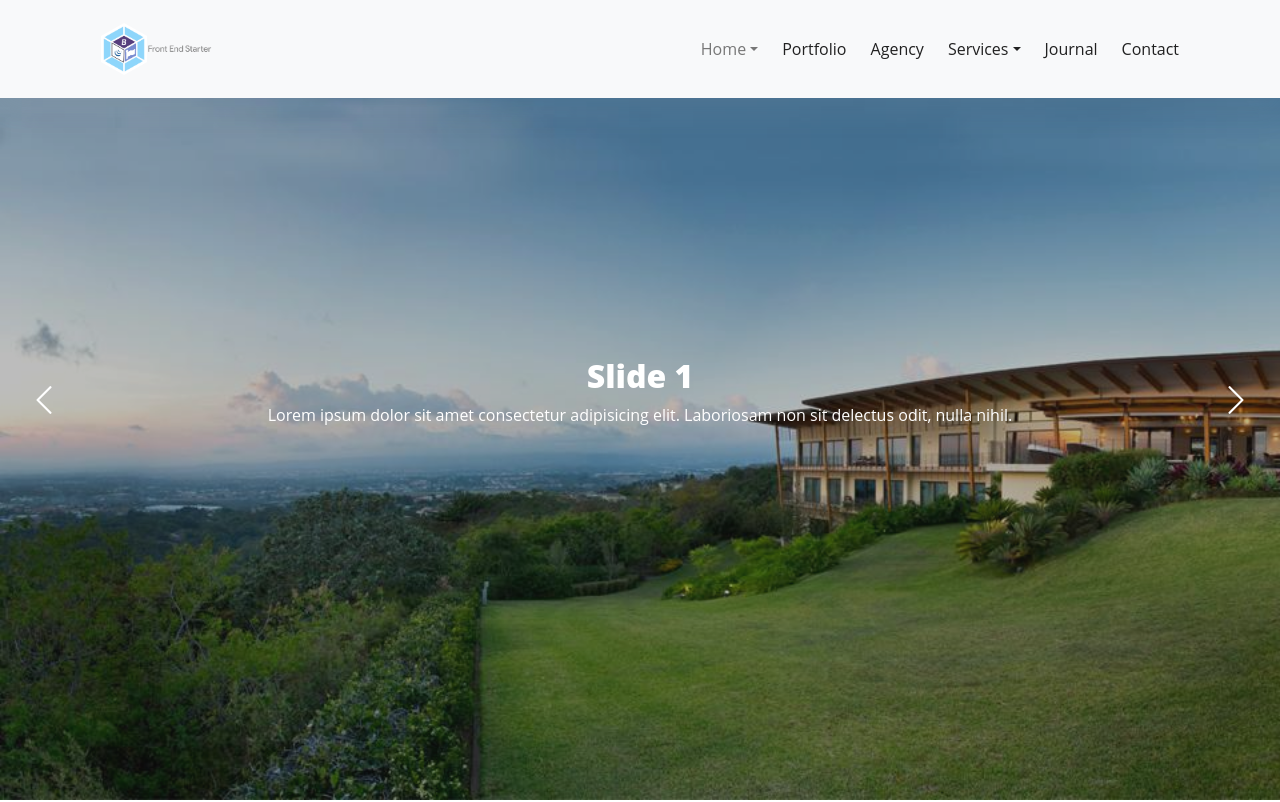
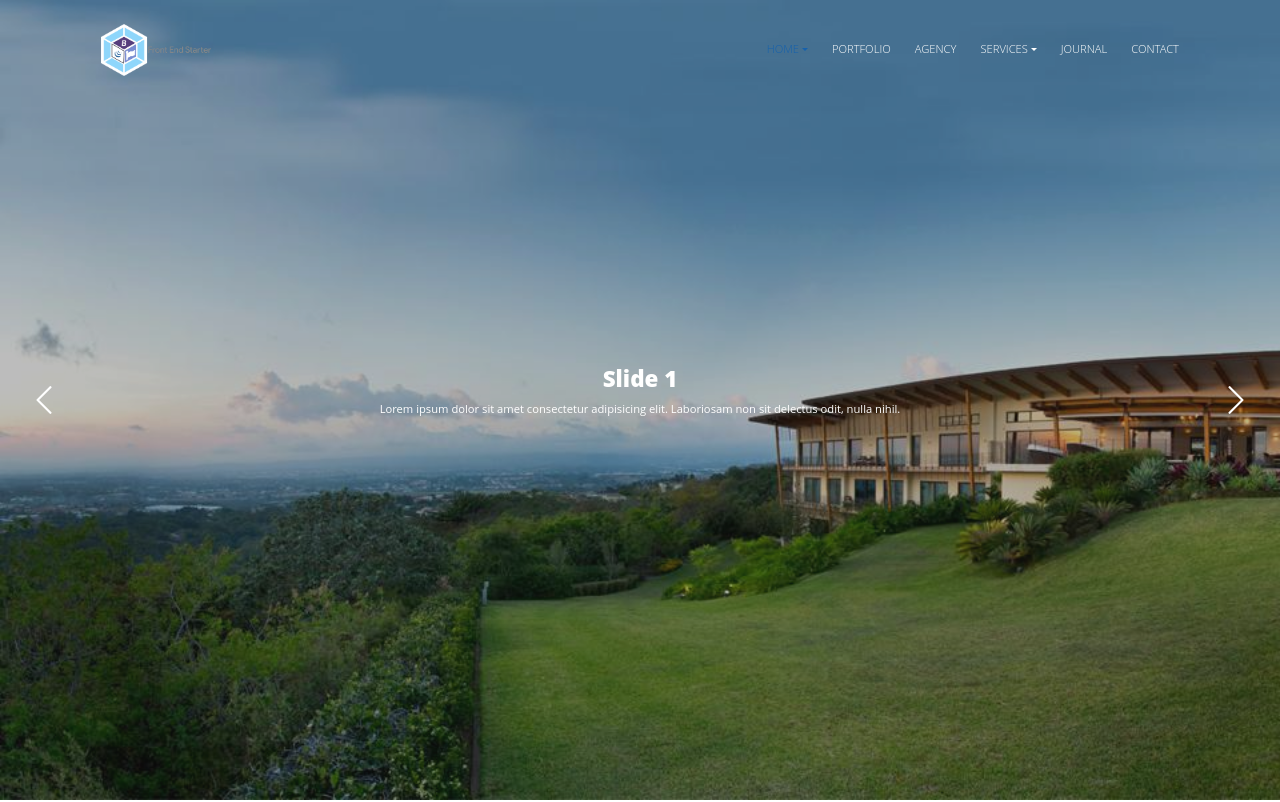
Before and after one commit to amine-louni/front-end-starter, a website built with webpack: page src/html/index.html in a window 1280 px wide. Shown: the top 802 px of the page. Built offline with nearby package versions, Linux system fonts and the light colour scheme.

Commit message:
styling nav

```diff
--- a/src/html/index.html
+++ b/src/html/index.html
@@ -2,7 +2,7 @@
 <html lang="">
   <head>
     <meta charset="utf-8" />
-    <title>HTML Starter</title>
+    <title>Front end Starter</title>
     <meta name="description" content="" />
     ${require('./partials/head.html')}
   </head>
--- a/src/html/partials/header.html
+++ b/src/html/partials/header.html
@@ -1,8 +1,6 @@
-<header class="navigation-wrap bg-light start-header start-style">
+<header class="navigation-wrap  start-header start-style">
   <div class="container">
-    <div class="row">
-      <div class="col-12">
-        <nav class="navbar navbar-expand-md navbar-light">
+    <nav class="navbar navbar-expand-md navbar-light bg-transparent">
       <a
         class="navbar-brand"
         href="https://themeforest.net/user/ig_design/portfolio"
@@ -74,6 +72,4 @@
       </div>
     </nav>
   </div>
-    </div>
-  </div>
 </header>
--- a/src/scripts/main.js
+++ b/src/scripts/main.js
@@ -25,18 +25,14 @@ sliderInit.slick({
       var scroll = $(window).scrollTop();
 
       if (scroll >= 10) {
-        header.removeClass("start-style").addClass("scroll-on");
+        header.removeClass("start-style").addClass("scroll-on   ");
       } else {
-        header.removeClass("scroll-on").addClass("start-style");
+        header.removeClass("scroll-on").addClass("start-style   ");
       }
     });
   });
 
   //Animation
-
-  $(document).ready(function() {
-    $("body.hero-anime").removeClass("hero-anime");
-  });
 
   //Menu On Hover
 
--- a/src/scss/_bootstrap_styling.scss
+++ b/src/scss/_bootstrap_styling.scss
@@ -10,7 +10,7 @@
   opacity: 1;
   transform: translateY(0);
   padding: 10px 0;
-  box-shadow: 0 10px 30px 0 rgba(138, 155, 165, 0.15);
+
   -webkit-transition: all 0.3s ease-out;
   transition: all 0.3s ease-out;
 }
@@ -19,6 +19,10 @@
   padding: 5px 0;
   -webkit-transition: all 0.3s ease-out;
   transition: all 0.3s ease-out;
+  @extend .bg-light;
+  & .nav-link {
+    color: $black !important;
+  }
 }
 .start-header.scroll-on .navbar-brand img {
   height: 28px;
@@ -86,7 +90,7 @@
   border-color: transparent;
 }
 .nav-link {
-  color: #212121 !important;
+  color: $white !important;
   font-weight: 500;
   transition: all 200ms linear;
 }
@@ -94,12 +98,14 @@
   color: $primary !important;
 }
 .nav-item.active .nav-link {
-  color: #777 !important;
+  color: $primary !important;
 }
 .nav-link {
   position: relative;
   padding: 5px 0 !important;
   display: inline-block;
+  font-weight: 300;
+  text-transform: uppercase;
 }
 .nav-item:after {
   position: absolute;
--- a/src/scss/_helpers.scss
+++ b/src/scss/_helpers.scss
@@ -52,3 +52,6 @@
   object-fit: cover;
   z-index: -1;
 }
+.bg-transparent {
+  background: rgba(0, 0, 0, 0);
+}
--- a/src/scss/_variables.scss
+++ b/src/scss/_variables.scss
@@ -38,7 +38,7 @@ $font-family-sans-serif: $font-primary;
 
 $font-family-base: $font-family-sans-serif;
 
-$font-size-base: 1rem; // Assumes the browser default, typically `16px`
+$font-size-base: 0.7rem; // Assumes the browser default, typically `16px`
 $font-size-lg: $font-size-base * 1.25;
 $font-size-sm: $font-size-base * 0.875;
 
```
Lines whose indentation alone changed are shown as unchanged.
